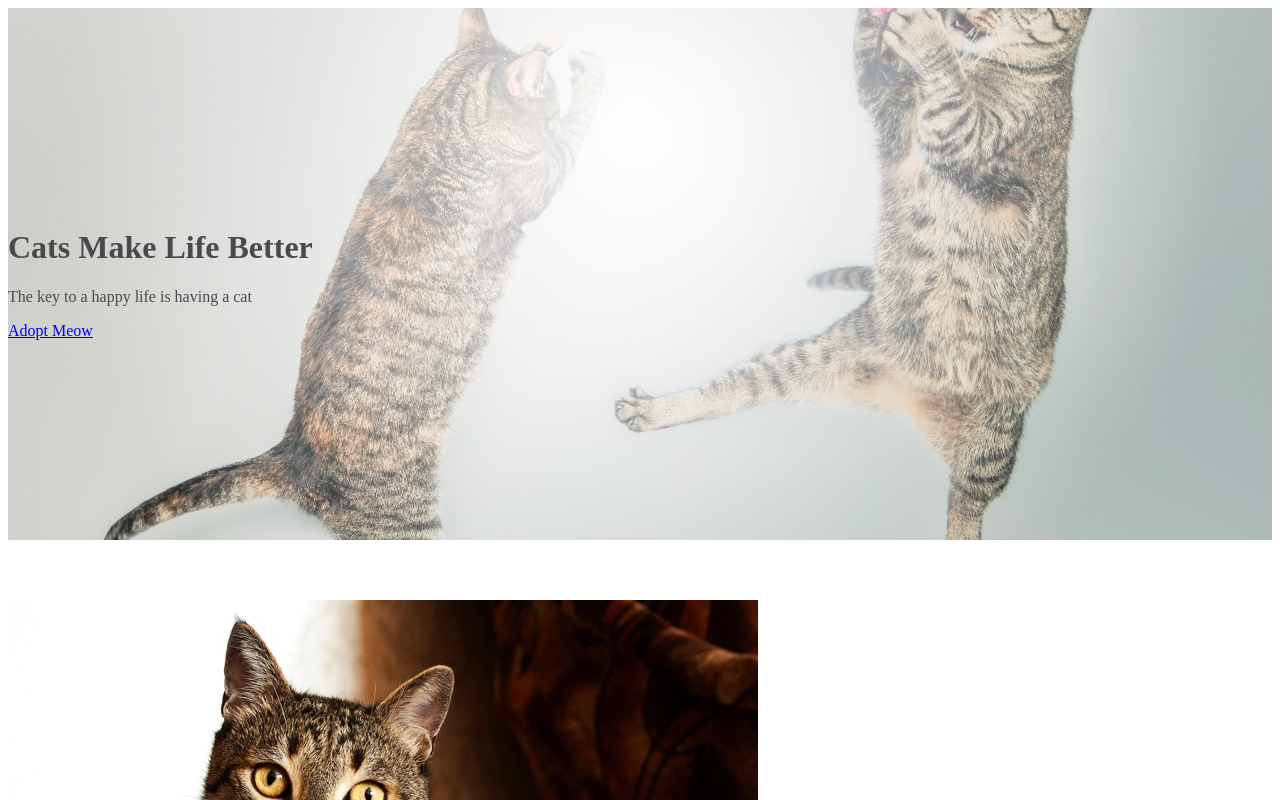
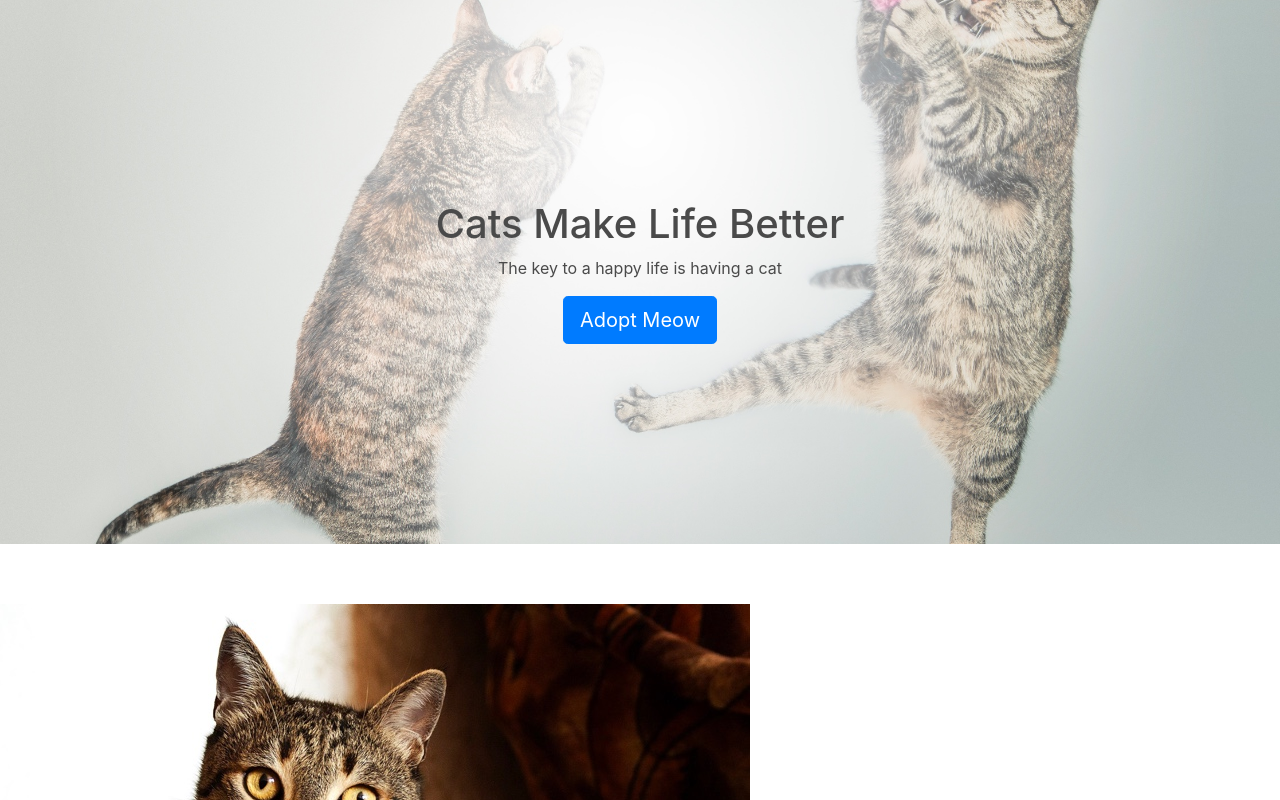
Before and after one commit to yugld/landing_page, a plain HTML site: page index.html in a window 1280 px wide. Shown: the top 800 px of the page. Drawn offline with nearby package versions, Linux system fonts and the light colour scheme.

Commit message:
add Bootstrap

```diff
--- a/index.html
+++ b/index.html
@@ -2,15 +2,18 @@
 <html lang="en">
     <head>
         <meta charset="utf-8">
+        <meta name="viewport" content="width=device-width, initial-scale=1, shrink-to-fit=no">
         <title>Cats – The Internet's Favorite Animal</title>
+
+        <link rel="stylesheet" href="https://maxcdn.bootstrapcdn.com/bootstrap/4.0.0/css/bootstrap.min.css" integrity="sha384-Gn5384xqQ1aoWXA+058RXPxPg6fy4IWvTNh0E263XmFcJlSAwiGgFAW/dAiS6JXm" crossorigin="anonymous">
         <link rel="stylesheet" href="css/style.css">
     </head>
 
 <body>
-    <header>
+    <header class="text-center">
         <h1>Cats Make Life Better</h1>
-    <p>The key to a happy life is having a cat</p>
-    <a href="https://www.sfspca.org/adoptions/cats">Adopt Meow</a>
+        <p>The key to a happy life is having a cat</p>
+        <a class="btn btn-primary btn-lg" href="https://www.sfspca.org/adoptions/cats">Adopt Meow</a>
     </header>
 
     <div class="section first-section">
@@ -25,5 +28,9 @@
     </ul>
     </div>
 
+    <!-- jQuery first, then Popper.js, then Bootstrap JS -->
+    <script src="https://code.jquery.com/jquery-3.2.1.slim.min.js" integrity="sha384-KJ3o2DKtIkvYIK3UENzmM7KCkRr/rE9/Qpg6aAZGJwFDMVNA/GpGFF93hXpG5KkN" crossorigin="anonymous"></script>
+    <script src="https://cdnjs.cloudflare.com/ajax/libs/popper.js/1.12.9/umd/popper.min.js" integrity="sha384-ApNbgh9B+Y1QKtv3Rn7W3mgPxhU9K/ScQsAP7hUibX39j7fakFPskvXusvfa0b4Q" crossorigin="anonymous"></script>
+    <script src="https://maxcdn.bootstrapcdn.com/bootstrap/4.0.0/js/bootstrap.min.js" integrity="sha384-JZR6Spejh4U02d8jOt6vLEHfe/JQGiRRSQQxSfFWpi1MquVdAyjUar5+76PVCmYl" crossorigin="anonymous"></script>
 </body>
 </html>
```
